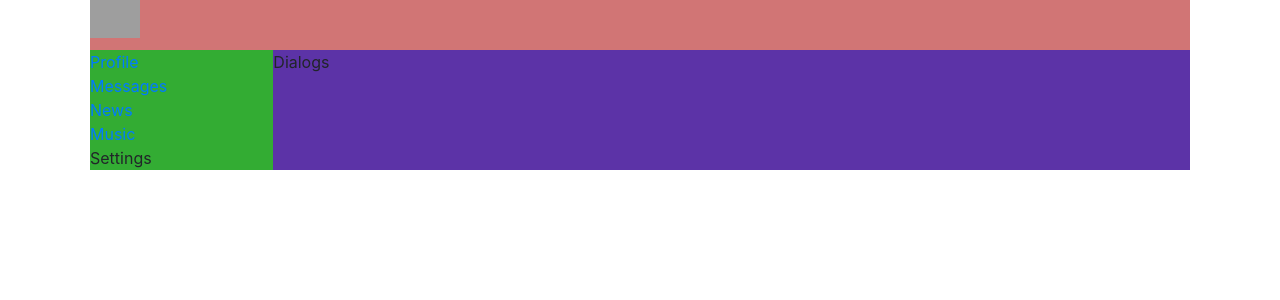
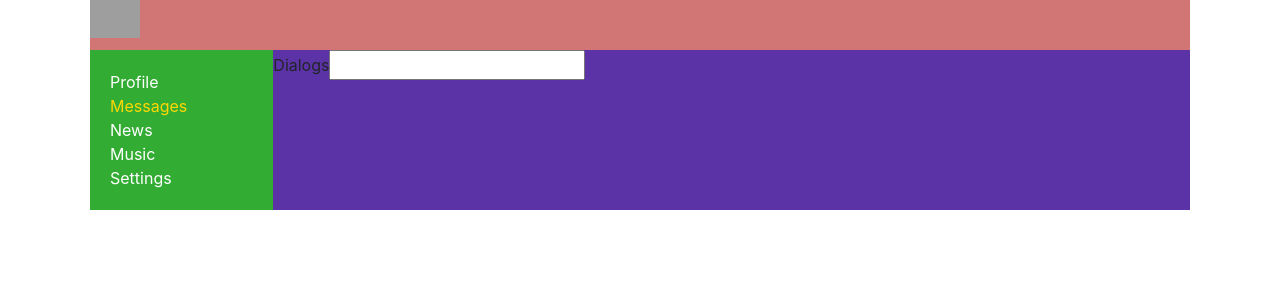
Before and after one commit to zograb731537/git-test, a React (Create React App) app: page /dialogs in a window 1280 px wide. Shown: the top 300 px of the page. Built offline with nearby package versions, Linux system fonts and the light colour scheme; grey boxes are pictures that could not be loaded.

Commit message:
new commit todey

```diff
--- a/src/App.js
+++ b/src/App.js
@@ -6,6 +6,7 @@ import Profile from "./components/Profiles/MyPosts/Profile";
 import Dialogs from "./components/Dialogs/Dialogs";
 import News from "./components/News/News";
 import Music from "./components/Music/Music";
+import Settings from "./components/Settings/Settings";
 import { BrowserRouter, Route } from "react-router-dom";
 
 
@@ -17,10 +18,11 @@ const App = () => {
         <Header />
         <Navbar />
         <div className="app-wrapper-content">
+        <Route path="/profile" component={Profile} />
           <Route path="/dialogs" component={Dialogs} />
-          <Route path="/profile" component={Profile} />
           <Route path="/news" component={News} />
           <Route path="/music" component={Music} />
+          <Route path="/settings" component={Settings} />
         </div>
       </div>
     </BrowserRouter>
--- a/src/components/Dialogs/Dialogs.jsx
+++ b/src/components/Dialogs/Dialogs.jsx
@@ -5,6 +5,7 @@ const Dialogs = (props) => {
    return (
        <div>
            Dialogs
+           <input type="text"/>
        </div>
    )
 }
--- a/src/components/Navbar/Navbar.jsx
+++ b/src/components/Navbar/Navbar.jsx
@@ -1,24 +1,25 @@
 import React from "react";
 import s from "./Navbar.module.css";
+import {NavLink} from "react-router-dom";
 
 
 const Navbar = () => {
    return (
     <nav className={s.nav}>
-    <div>
-      <a href="/profile">Profile</a>
+    <div className={s.item}>
+      <NavLink to="/profile" activeClassName={s.active}>Profile</NavLink>
     </div>
-    <div>
-      <a href="/dialogs">Messages</a>
+    <div className={s.item}>
+      <NavLink to="/dialogs" activeClassName={s.active}>Messages</NavLink>
     </div>
-    <div>
-      <a href="/news">News</a>
+    <div className={s.item}>
+      <NavLink to="/news" activeClassName={s.active}>News</NavLink>
     </div>
-    <div>
-      <a href="/music">Music</a>
+    <div className={s.item}>
+      <NavLink to="/music" activeClassName={s.active}>Music</NavLink>
     </div>
-    <div>
-      <a>Settings</a>
+    <div className={s.item}>
+    <NavLink to="/settings" activeClassName={s.active}>Settings</NavLink>
     </div>
   </nav>
    )
--- a/src/components/Navbar/Navbar.module.css
+++ b/src/components/Navbar/Navbar.module.css
@@ -1,7 +1,13 @@
 .nav{
     grid-area: n;
     background-color: rgb(51, 172, 51);
+    padding: 20px;
  }
-.item{
+.item a {
     color:white;
+    text-decoration: none;
 }
+
+.item a.active{
+    color:gold;
+}
--- /dev/null
+++ b/src/components/Settings/Settings.jsx
@@ -0,0 +1,12 @@
+import  React from 'react';
+import s from './Settings.module.css'
+
+const Settings = (props) => {
+   return (
+       <div className={s.settings}>
+           <input type="text"/>
+           <img src="https://is.gd/Ht7NXd" alt=""/>
+       </div>
+   )
+}
+export default Settings;
--- /dev/null
+++ b/src/components/Settings/Settings.module.css
@@ -0,0 +1,4 @@
+.settings img{
+    width: 300px;
+    height: 160px;
+}
```
Also changed, not shown: 1 other file (tests, documents, lock files or other folders).
